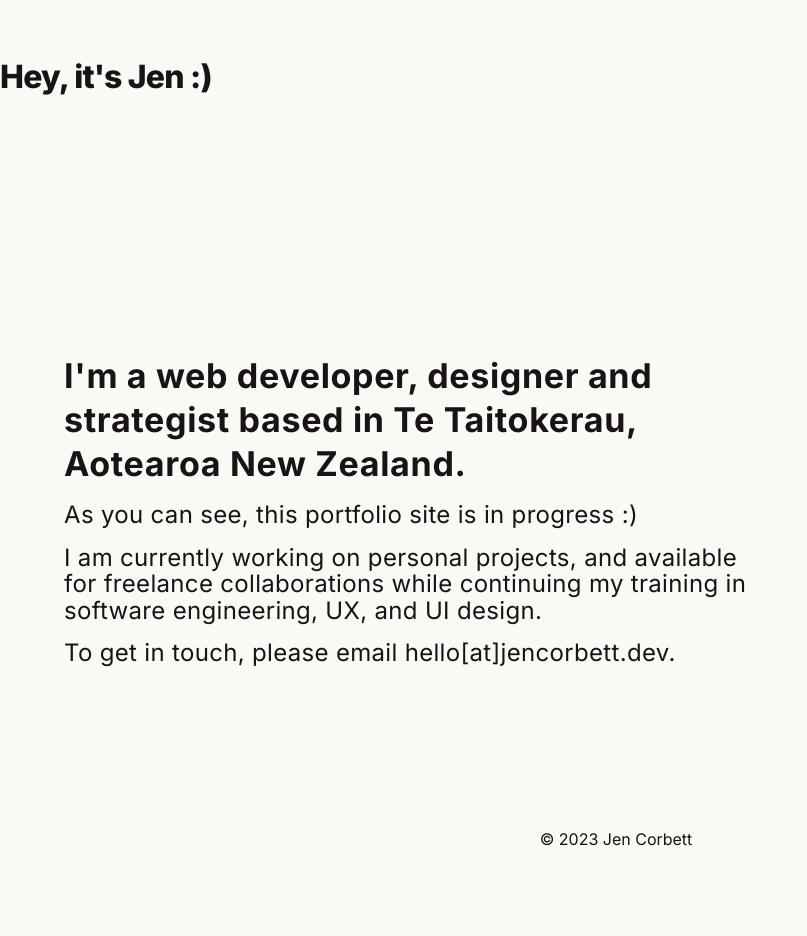
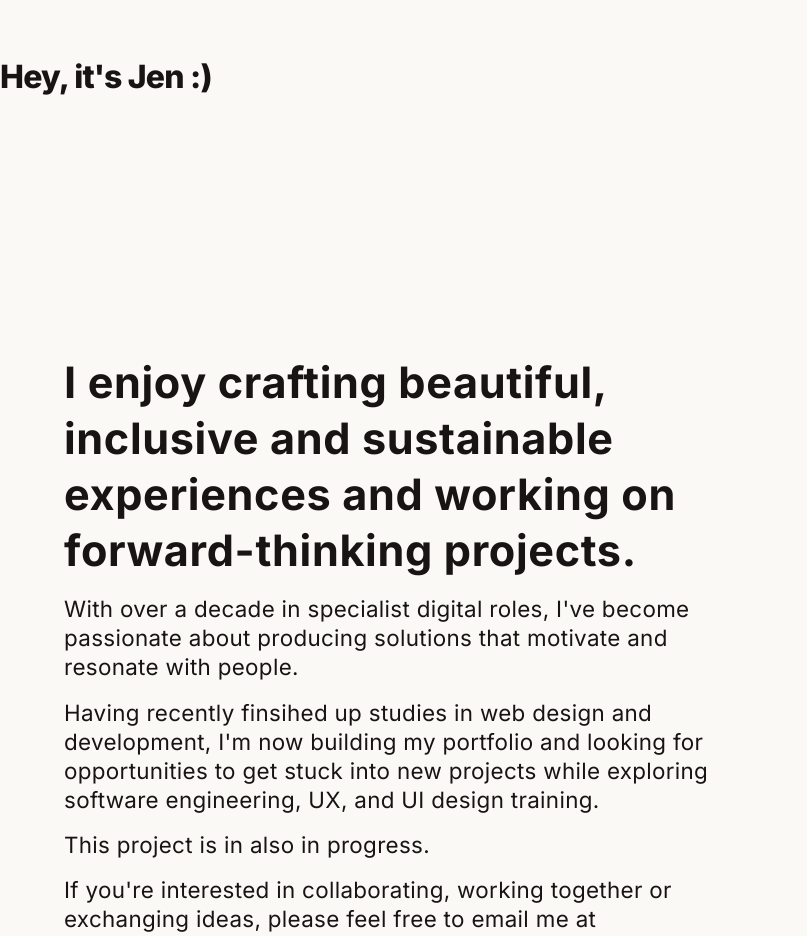
Before and after one commit to ajenstory/jencorbett.dev, a Next.js app in the folder src/: page / in a window 1280 px wide. Shown: the top 936 px of the page, without its empty margins (0-807 px from the left). Before the commit the page ends 849 px from the top, so only its background shows below. Built offline with nearby package versions, Linux system fonts and the light colour scheme.

Commit message:
Update text and tweak sizing

```diff
--- a/src/pages/index.js
+++ b/src/pages/index.js
@@ -1,13 +1,14 @@
 import indexStyles from "@styles/index.module.css";
 import Layout from "../components/layout/layout.js";
-
+import Link from "next/link.js";
 const description = {
-  h2: "I'm a web developer, designer and strategist based in Te Taitokerau, Aotearoa New Zealand.",
-  status2: "As you can see, this portfolio site is in progress :)",
+  h2: "I enjoy crafting beautiful, inclusive and sustainable experiences and working on forward-thinking projects.",
+  status: "This project is in also in progress.",
+  about:
+    "With over a decade in specialist  digital roles, I've become passionate about producing solutions that motivate and resonate with people.",
   aboutMe:
-    "I am currently working on personal projects, and available for freelance collaborations while continuing my training in software engineering, UX, and UI design.",
-
-  cta: "To get in touch, please email hello[at]jencorbett.dev.",
+    "Having recently finsihed up studies in web design and development, I'm now building my portfolio and looking for opportunities to get stuck into new projects while exploring software engineering, UX, and UI design training.",
+  cta: "If you're interested in collaborating, working together or exchanging ideas, please feel free to email me at hello[at]jencorbett.dev.",
 };
 
 const Home = () => {
@@ -23,10 +24,18 @@ const Home = () => {
               </li>
               <li className={indexStyles.listItem}>
                 {" "}
-                <span className={indexStyles.br} /> {description.status2}
+                <span className={indexStyles.br} /> {description.about}
                 <span className={indexStyles.br} />
-                {description.aboutMe}
-                <span className={indexStyles.br} /> {description.cta}
+                {description.aboutMe} <span className={indexStyles.br} />
+                <Link
+                  target="_blank"
+                  className={indexStyles.link}
+                  href="https://github.com/ajenstory/jencorbett.dev"
+                >
+                  {" "}
+                  {description.status}
+                </Link>{" "}
+                <span className={indexStyles.br} /> {description.cta}{" "}
                 <span className={indexStyles.br} />
               </li>
             </ul>{" "}
--- a/src/styles/index.module.css
+++ b/src/styles/index.module.css
@@ -37,10 +37,11 @@
   font-weight: 500;
   letter-spacing: 0.06rem;
   margin-right: 0.2rem;
+  align-self: start;
 }
 
 .headingMd {
-  font-size: 1rem;
+  font-size: 1.2rem;
   line-height: 1.5;
   max-width: 100%;
   letter-spacing: 0.05rem;
@@ -69,8 +70,7 @@
   }
 
   .headingMd {
-    font-size: 1.1rem;
-    line-height: 1.2;
+
     margin-right: 0.22rem;
     letter-spacing: 0.04rem;
   }
@@ -85,7 +85,7 @@
   }
 
   .title {
-    font-size: 1.42rem;
+    font-size: 1.8rem;
     line-height: 1.3;
     font-weight: 800;
     letter-spacing: 0.04rem;
@@ -93,8 +93,8 @@
   }
 
   .headingMd {
-    font-size: 1.5rem;
-    line-height: 1.1;
+    font-size: 1.4rem;
+    line-height: 1.3;
     margin-right: 0.24rem;
     letter-spacing: 0.02rem;
   }
```
